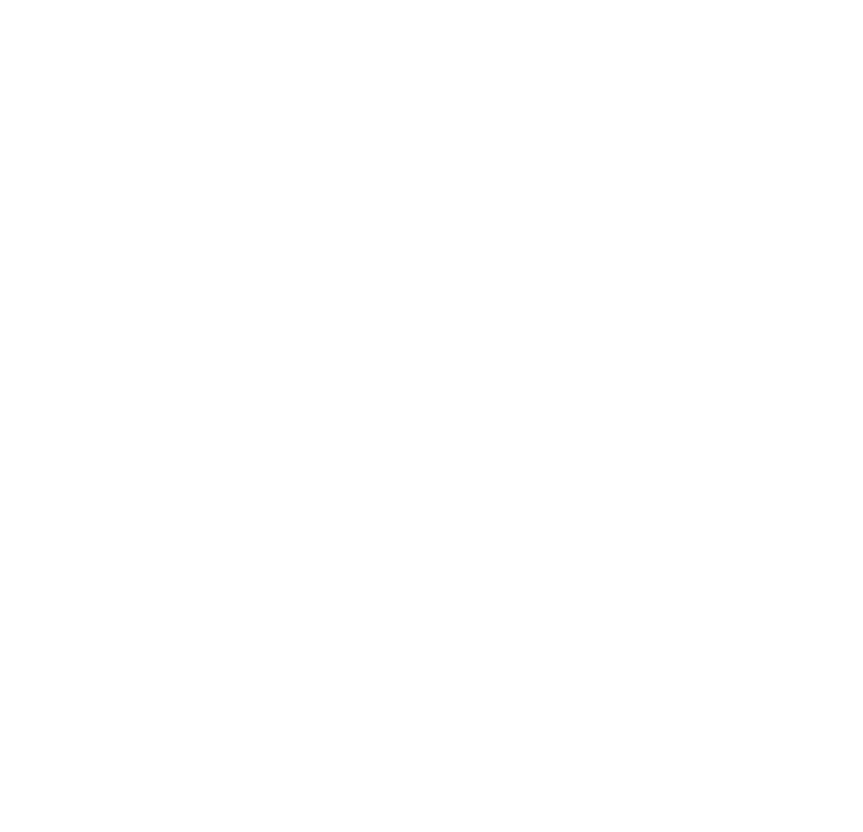
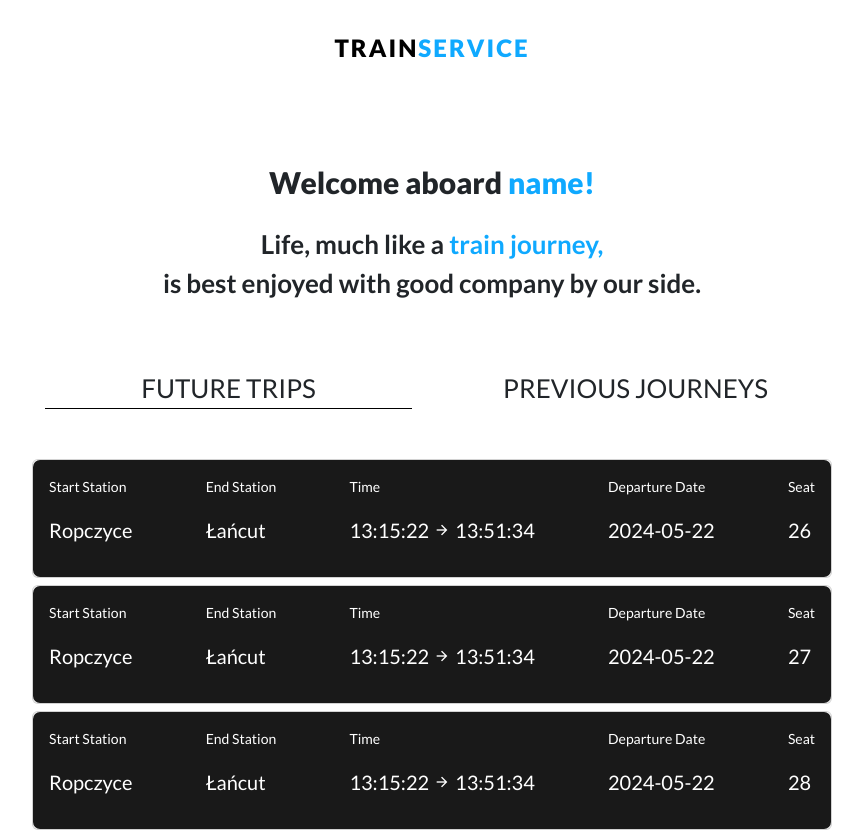
Before and after one commit to ustankie/Trains, a React (Vite) app in the folder trains_front/: page /user-dashboard in a window 1280 px wide. Before the commit this address had no page. Shown: the top 832 px of the page, without its empty margins (208-1071 px from the left). Before the commit the page ends 800 px from the top, so only its background shows below. Built offline with nearby package versions, Linux system fonts and the light colour scheme.

Commit message:
Added user dashboard on front

```diff
--- a/trains_front/src/App.jsx
+++ b/trains_front/src/App.jsx
@@ -5,6 +5,7 @@
 import axios from 'axios';
 import RoutesDisplay from './pages/RoutesDisplay';
 import "./styles/App.css";
+import UserDashboard from './pages/UserDashboard';
 
 import "bootstrap/dist/css/bootstrap.min.css";
 import Reservation from './pages/Reservation';
@@ -20,6 +21,7 @@
                 <Route path="/register" element={<Register />} />
                 <Route path="/routes-display" element={<RoutesDisplay />} />
                 <Route path="/add-reservation" element={<Reservation />} />
+                <Route path="/user-dashboard" element={<UserDashboard /> } />
             </Routes>
         </BrowserRouter>
     );
--- a/trains_front/src/components/RouteCards.jsx
+++ b/trains_front/src/components/RouteCards.jsx
@@ -4,7 +4,7 @@
 import '../styles/Main.css'
 import tom from '../images/sad_tom.png';
 import { useLocation, useNavigate } from 'react-router-dom';
-import { Card, Button } from 'react-bootstrap';
+import { Card } from 'react-bootstrap';
 
 export default function RoutesDisplay() {
     const location = useLocation();
--- a/trains_front/src/data.js
+++ b/trains_front/src/data.js
@@ -1,14 +1,32 @@
 export default [
-    { seat_id: 19 },
-    { seat_id: 22 },
-    { seat_id: 23 },
-    { seat_id: 47 },
-    { seat_id: 54 },
-    { seat_id: 63 },
-    { seat_id: 71 },
-    { seat_id: 87 },
-    { seat_id: 94 },
-    { seat_id: 50 },
-    { seat_id: 41 },
-    { seat_id: 32 }
+    {
+        startStation: 'Ropczyce',
+        endStation: 'Łańcut',
+        departure: '2024-05-22',
+        seat: 26
+    },
+    {
+        startStation: 'Ropczyce',
+        endStation: 'Łańcut',
+        departure: '2024-05-22',
+        seat: 27
+    },
+    {
+        startStation: 'Ropczyce',
+        endStation: 'Łańcut',
+        departure: '2024-05-22',
+        seat: 28
+    },
+    {
+        startStation: 'Ropczyce',
+        endStation: 'Łańcut',
+        departure: '2024-05-22',
+        seat: 28
+    },
+    {
+        startStation: 'Ropczyce',
+        endStation: 'Łańcut',
+        departure: '2024-05-22',
+        seat: 28
+    }
 ]
--- a/trains_front/src/pages/Reservation.jsx
+++ b/trains_front/src/pages/Reservation.jsx
@@ -2,7 +2,6 @@
 import { Link, useLocation } from 'react-router-dom';
 import axios from 'axios';
 import "../styles/Reservation.css"
-import takenData from "../data.js"
 import Seat from "../components/Seat"
 
 export default function Reservation() {
@@ -124,6 +123,7 @@
                     <p>{startStation + " " + departureTime.slice(0, -3)}
                     <span className="material-symbols-outlined">arrow_forward</span>
                     {endStation + " " + arrivalTime.slice(0, -3)}</p>
+                    <p>Departure Date <span className="material-symbols-outlined">arrow_forward</span>  {departureDate}</p>
                 </div>
                 <div className="reservation--box">
                     <div className="reservation--inner--box">
--- /dev/null
+++ b/trains_front/src/pages/UserDashboard.jsx
@@ -0,0 +1,58 @@
+import React from 'react';
+import { Link } from 'react-router-dom';
+import "../styles/UserDashboard.css"
+import { Card } from 'react-bootstrap';
+import data from '../data.js'
+
+export default function UserDashboard() {
+    return (
+        <div className="user--dashboard--container">
+            <div className="home--link"><Link to="/"><span className="black">TRAIN</span><span className="blue">SERVICE</span></Link></div>
+            <div className="user--greeting">
+                <p className="greeting--text">
+                    Welcome aboard <span className="blue">name!</span>
+                </p>
+                <p className="greeting--text--bottom">Life, much like a <span className="blue">train journey,</span> <br /> is best enjoyed
+                    with good company by our side.</p>
+            </div>
+
+            <div className="tickets--box">
+                <div className="tabs">
+                    <div className="tab tab--left active">FUTURE TRIPS</div>
+                    <div className="tab tab--right">PREVIOUS JOURNEYS</div>
+                </div>
+                <div className="cards">
+                    {console.log(data)}
+                    {data.map((route) => (
+                        <Card key={route.routeId} className="routeCard">
+                            <Card.Body className="routeCardBody">
+                                <div className="routeCardBodyContent">
+                                    <div className="routeDetails">
+                                        <p className="routeCardHeaders">Start Station</p>
+                                        <p className="routeCardDetails">{route.startStation}</p>
+                                    </div>
+                                    <div className="routeDetails">
+                                        <p className="routeCardHeaders">End Station</p>
+                                        <p className="routeCardDetails">{route.endStation}</p>
+                                    </div>
+                                    <div className="routeDetails">
+                                        <p className="routeCardHeaders">Time</p>
+                                        <p className="routeCardDetails">13:15:22 <span className="material-symbols-outlined arrow--small">arrow_forward</span> 13:51:34</p>
+                                    </div>
+                                    <div className="routeDetails">
+                                        <p className="routeCardHeaders">Departure Date</p>
+                                        <p className="routeCardDetails">{route.departure}</p>
+                                    </div>
+                                    <div className="routeDetails">
+                                        <p className="routeCardHeaders">Seat</p>
+                                        <p className="routeCardDetails">{route.seat}</p>
+                                    </div>
+                                </div>
+                            </Card.Body>
+                        </Card>
+                    ))}
+                </div>
+            </div>
+        </div>
+    )
+}
--- a/trains_front/src/styles/Login.css
+++ b/trains_front/src/styles/Login.css
@@ -10,7 +10,8 @@
 .home--link {
     display: flex;
     justify-content: center;
-    margin: auto;
+    margin: 30px auto;
+    height: 50px;
     font-size: 24px;
     color: #FFF;
     font-weight: 900;
@@ -18,7 +19,6 @@
     transition: all 0.2s ease;
     user-select: none;
     z-index: 5;
-    margin-top: 30px;
 }
 
 .home--link:hover {
--- a/trains_front/src/styles/Main.css
+++ b/trains_front/src/styles/Main.css
@@ -3,6 +3,10 @@
     padding: 0;
     border: 0;
     font-family: "Lato", sans-serif;
+}
+
+body {
+    overflow-x: hidden;
 }
 
 a {
--- a/trains_front/src/styles/RoutesDisplay.css
+++ b/trains_front/src/styles/RoutesDisplay.css
@@ -35,6 +35,7 @@
     align-items: left;
     background-color: rgba(0, 0, 0, 0.9);
     color:white;
+    user-select: none;
 }
 
 .routeCardHeaders{
@@ -46,6 +47,8 @@
 .routeCardDetails{
     color:white;
     font-size: 20px;
+    display: flex;
+    align-items: center;
 }
 
 
--- /dev/null
+++ b/trains_front/src/styles/UserDashboard.css
@@ -0,0 +1,63 @@
+.user--dashboard--container {
+    width: 100vw;
+    min-height: 100vh;
+    display: flex;
+    align-items: center;
+    flex-direction: column;
+    padding-bottom: 50px;
+}
+
+.user--greeting {
+    margin-top: 50px;
+    max-width: 900px;
+    text-align: center;
+    user-select: none;
+}
+
+.greeting--text {
+    font-size: 30px;
+    font-weight: 900;
+}
+
+.greeting--text--bottom {
+    font-size: 26px;
+    font-weight: 700;
+    margin-top: 20px;
+}
+
+.tickets--box {
+    margin-top: 50px;
+}
+
+.tabs {
+    display: flex;
+}
+
+.tab {
+    width: 50%;
+    text-align: center;
+    user-select: none;
+    font-size: 26px;
+    font-weight: 500;
+    margin: 0 20px;
+}
+
+.tab:hover {
+    cursor: pointer;
+    background: rgb(243, 243, 243)
+}
+.active {
+    border-bottom: 1px solid black;
+}
+
+.tab--left {
+}
+
+.tab--right {
+
+}
+
+.arrow--small {
+    font-size: 16px;
+    padding: 0 5px;
+}
```
